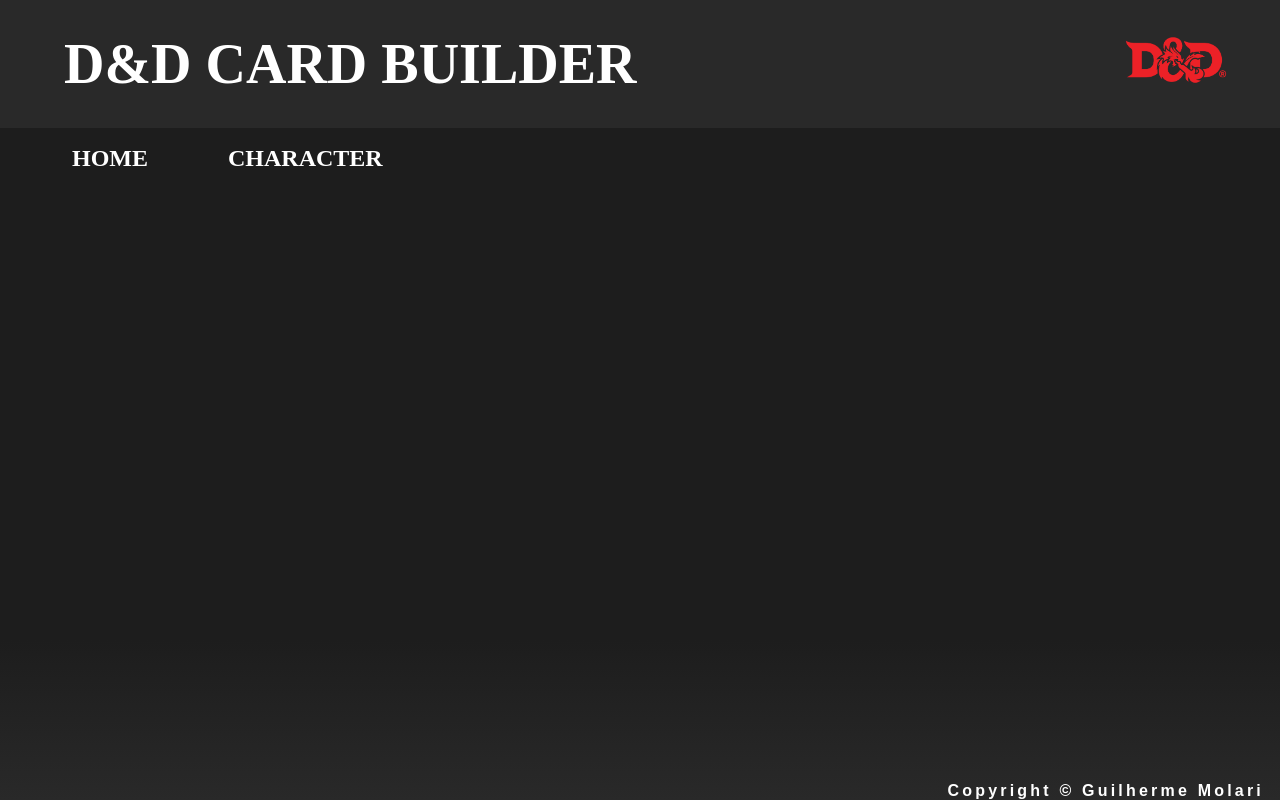
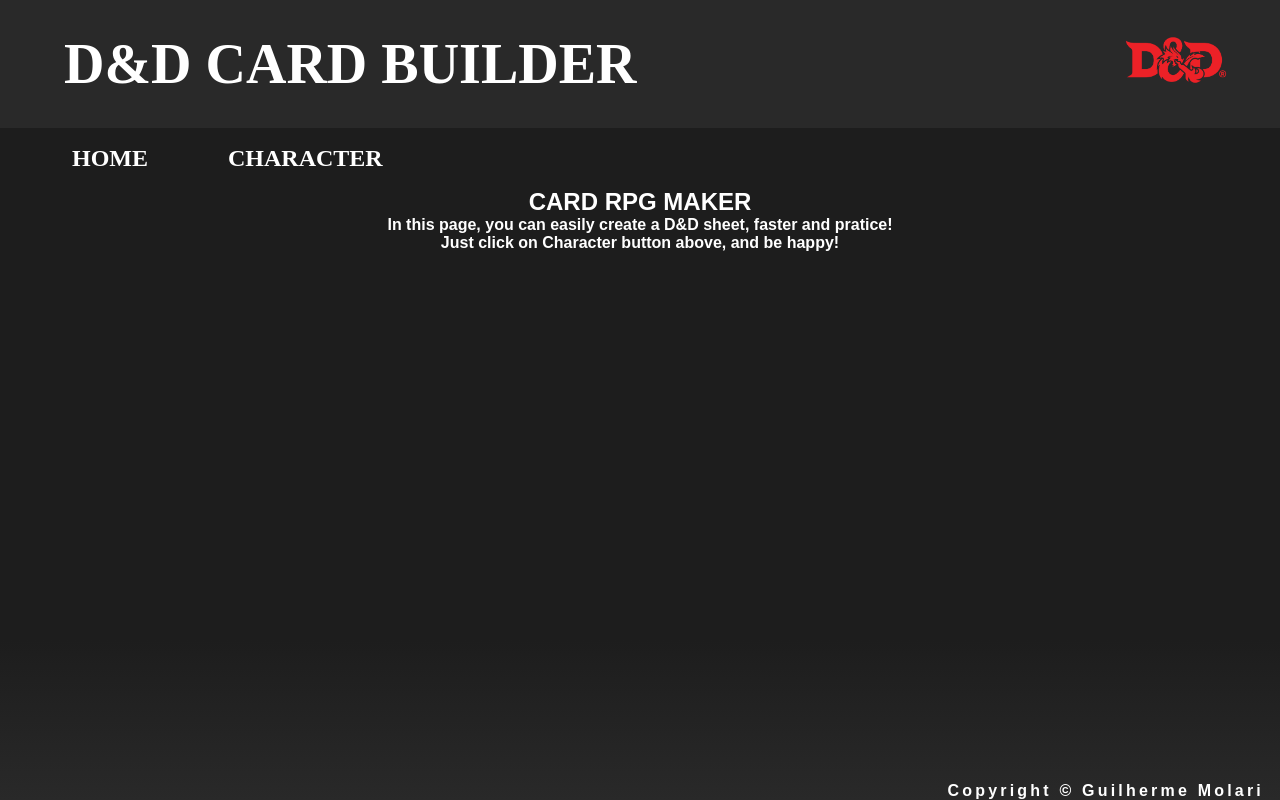
Before and after one commit to gmolari/rpg-react-card, a React (Vite) app: page / in a window 1280 px wide. Built offline with nearby package versions, Linux system fonts and the light colour scheme; a web font is replaced by a local one.

Commit message:
started home

```diff
--- a/src/pages/Home.jsx
+++ b/src/pages/Home.jsx
@@ -1,12 +1,17 @@
 import { useContext } from "react"
 import { Context } from "../context/Context";
+import "./home.sass"
 
 export default function Home(){
     const {alo} = useContext(Context);
 
     return (
-        <>
-
-        </>
+        <section className="section-home">
+            <h2> CARD RPG MAKER </h2>
+            <h4> In this page, you can easily create a D&#38;D sheet, faster and pratice!</h4>
+            <h4>
+                Just click on Character button above, and be happy!
+            </h4>
+        </section>
     )
 }
--- /dev/null
+++ b/src/pages/home.sass
@@ -0,0 +1,10 @@
+@import "../util/base-variables"
+
+*
+    color: $text
+
+h2
+    text-align: center
+
+h4
+    text-align: center
```
